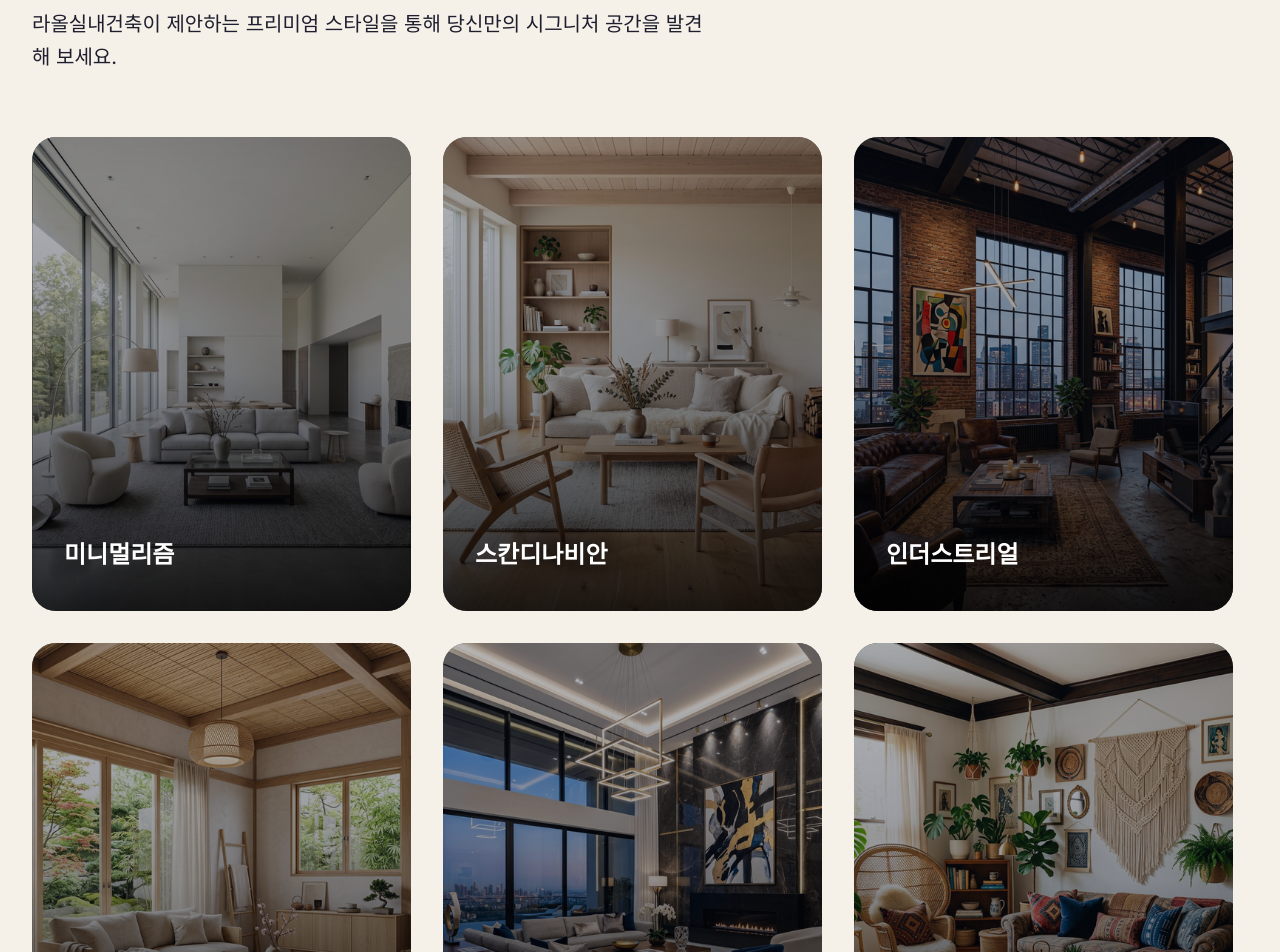
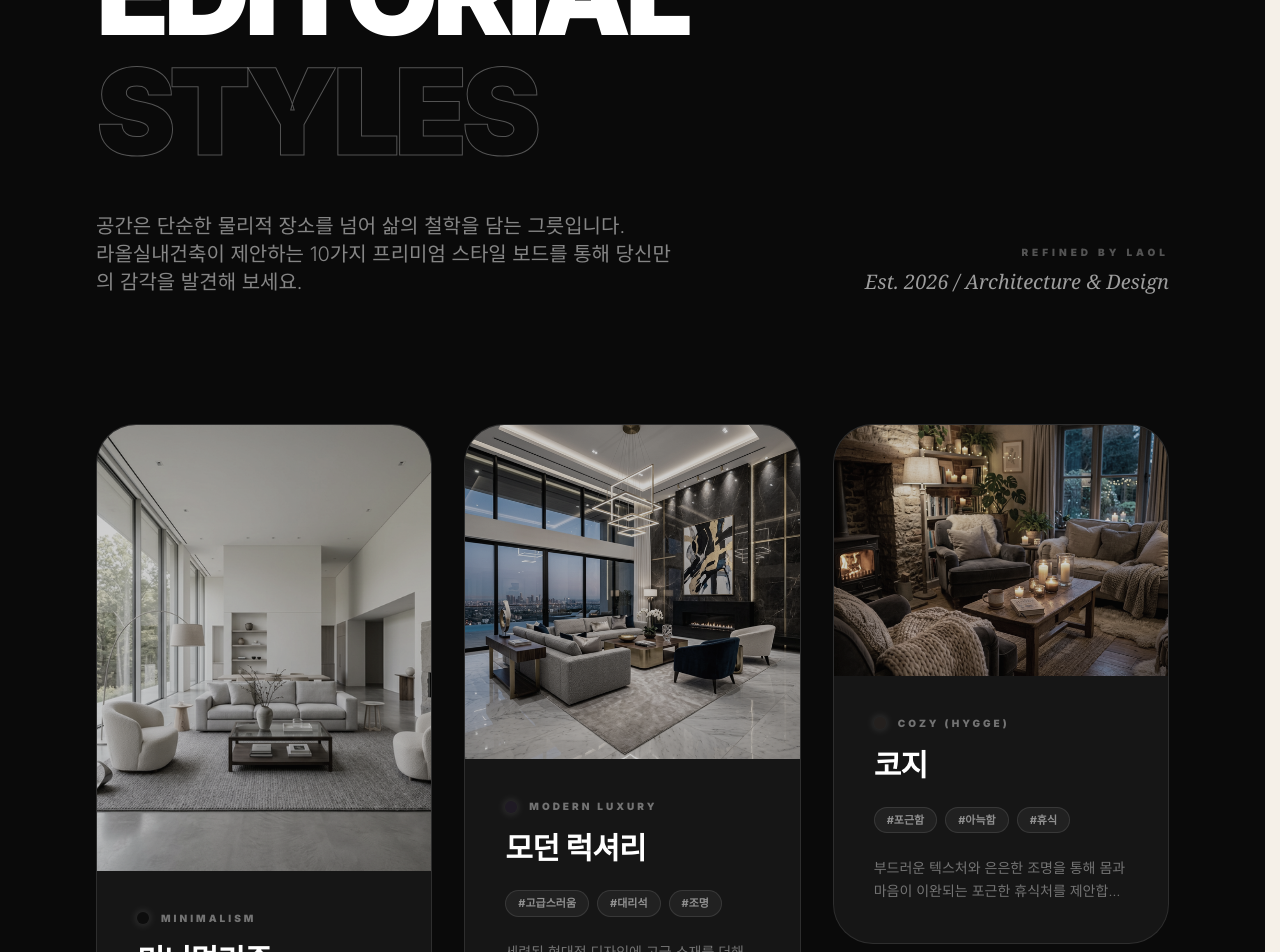
Before and after one commit to namooda7-gif/-_-, a Next.js app: page /styles in a window 1280 px wide. Shown: the part 240-1192 px from the top of the page. Built offline with nearby package versions, Linux system fonts and the light colour scheme.

Commit message:
Refine Style page UX: Immersive Editorial Layout

```diff
--- a/src/app/styles/page.tsx
+++ b/src/app/styles/page.tsx
@@ -1,51 +1,170 @@
+'use client';
+
 import React from 'react';
 import Link from 'next/link';
 import Image from 'next/image';
+import { motion } from 'framer-motion';
 import { interiorStyles } from '@/data/styles';
-import { ArrowRight } from 'lucide-react';
+import { ArrowUpRight } from 'lucide-react';
 
 export default function StylesPage() {
+  const containerVariants = {
+    hidden: { opacity: 0 },
+    visible: {
+      opacity: 1,
+      transition: {
+        staggerChildren: 0.1,
+        delayChildren: 0.2,
+      },
+    },
+  };
+
+  const itemVariants = {
+    hidden: { opacity: 0, y: 30 },
+    visible: {
+      opacity: 1,
+      y: 0,
+      transition: {
+        duration: 0.8,
+        ease: [0.215, 0.61, 0.355, 1],
+      },
+    },
+  };
+
   return (
-    <div className="pt-32 pb-20 px-4 md:px-8 max-w-[1400px] mx-auto min-h-screen font-outfit">
-      <div className="mb-16">
-        <p className="text-accent-pink text-sm tracking-[0.3em] font-bold mb-4">COLLECTIONS</p>
-        <h1 className="text-4xl md:text-6xl font-black text-foreground mb-6">인테리어 스타일</h1>
-        <p className="text-xl text-text-secondary max-w-2xl leading-relaxed">
-          라올실내건축이 제안하는 프리미엄 스타일을 통해 당신만의 시그니처 공간을 발견해 보세요.
-        </p>
+    <main className="pt-32 pb-40 px-6 md:px-12 xl:px-24 max-w-[1800px] mx-auto min-h-screen bg-[#0A0A0A] text-white overflow-hidden">
+      {/* Editorial Header */}
+      <section className="mb-24 md:mb-32 flex flex-col md:flex-row md:items-end justify-between gap-8">
+        <div className="max-w-3xl">
+          <motion.p
+            initial={{ opacity: 0, x: -20 }}
+            animate={{ opacity: 1, x: 0 }}
+            className="text-accent-pink text-xs md:text-sm tracking-[0.5em] font-black uppercase mb-6"
+          >
+            Curated Collections
+          </motion.p>
+          <motion.h1
+            initial={{ opacity: 0, y: 40 }}
+            animate={{ opacity: 1, y: 0 }}
+            transition={{ duration: 1, delay: 0.2 }}
+            className="text-6xl md:text-8xl lg:text-[120px] font-black leading-[0.9] tracking-tighter uppercase mb-10"
+          >
+            Editorial<br />
+            <span className="text-transparent stroke-white" style={{ WebkitTextStroke: "1px rgba(255,255,255,0.3)" }}>Styles</span>
+          </motion.h1>
+          <motion.p
+            initial={{ opacity: 0 }}
+            animate={{ opacity: 1 }}
+            transition={{ delay: 0.6 }}
+            className="text-lg md:text-xl text-white/50 max-w-xl font-light leading-relaxed"
+          >
+            공간은 단순한 물리적 장소를 넘어 삶의 철학을 담는 그릇입니다. <br className="hidden md:block" />
+            라올실내건축이 제안하는 10가지 프리미엄 스타일 보드를 통해 당신만의 감각을 발견해 보세요.
+          </motion.p>
         </div>
 
-      <div className="grid grid-cols-1 md:grid-cols-2 lg:grid-cols-3 gap-8">
-        {interiorStyles.map((style) => (
+        <motion.div
+          initial={{ opacity: 0 }}
+          animate={{ opacity: 1 }}
+          transition={{ delay: 1 }}
+          className="hidden lg:block text-right"
+        >
+          <p className="text-[10px] tracking-[0.4em] text-white/30 uppercase font-black mb-2">Refined by Laol</p>
+          <p className="text-xl font-serif italic text-white/60">Est. 2026 / Architecture & Design</p>
+        </motion.div>
+      </section>
+
+      {/* Masonry-style Staggered Grid */}
+      <motion.div
+        variants={containerVariants}
+        initial="hidden"
+        whileInView="visible"
+        viewport={{ once: true }}
+        className="columns-1 md:columns-2 lg:columns-3 gap-8 space-y-8"
+      >
+        {interiorStyles.map((style, index) => (
+          <motion.div
+            key={style.slug}
+            variants={itemVariants}
+            className="break-inside-avoid"
+          >
             <Link
-            key={style.slug}
               href={`/styles/${style.slug}`}
+              className="group block relative overflow-hidden rounded-[40px] bg-white/5 border border-white/10 transition-all duration-700 hover:border-white/30"
             >
-            <div className="group relative aspect-[4/5] overflow-hidden rounded-3xl bg-slate-900 cursor-pointer">
+              {/* Image Container with variable aspect ratios for Masonry feel */}
+              <div className={`relative overflow-hidden ${
+                index % 3 === 0 ? 'aspect-[3/4]' :
+                index % 3 === 1 ? 'aspect-square' :
+                'aspect-[4/3]'
+              }`}>
                 <Image
                   src={style.previewImage}
                   alt={style.nameEn}
                   fill
-                className="object-cover transition-transform duration-700 group-hover:scale-110 opacity-70 group-hover:opacity-100"
+                  sizes="(max-w-768px) 100vw, (max-w-1200px) 50vw, 33vw"
+                  className="object-cover transition-transform duration-1000 group-hover:scale-110 opacity-80 group-hover:opacity-100 grayscale-[50%] group-hover:grayscale-0"
                 />
-              <div className="absolute inset-0 bg-gradient-to-t from-black/80 via-black/20 to-transparent p-8 flex flex-col justify-end">
-                <p className="text-accent-pink text-xs tracking-widest font-bold mb-2 opacity-0 group-hover:opacity-100 transition-opacity translate-y-4 group-hover:translate-y-0 duration-500">
-                  {style.nameEn.toUpperCase()}
-                </p>
-                <div className="flex items-center justify-between">
-                  <h3 className="text-2xl font-bold text-white mb-2">{style.nameKo}</h3>
-                  <div className="w-10 h-10 rounded-full bg-white/10 backdrop-blur-md flex items-center justify-center -translate-x-4 opacity-0 group-hover:translate-x-0 group-hover:opacity-100 transition-all duration-500">
-                    <ArrowRight className="w-5 h-5 text-white" />
+
+                {/* Overlay on hover */}
+                <div className="absolute inset-0 bg-black/40 opacity-0 group-hover:opacity-100 transition-opacity duration-500" />
+
+                {/* Arrow Icon */}
+                <div className="absolute top-8 right-8 w-12 h-12 rounded-full bg-white text-black flex items-center justify-center translate-y-4 opacity-0 group-hover:translate-y-0 group-hover:opacity-100 transition-all duration-500">
+                  <ArrowUpRight className="w-6 h-6" />
                 </div>
               </div>
-                <p className="text-sm text-white/70 line-clamp-2 max-h-0 group-hover:max-h-20 transition-all duration-500 overflow-hidden">
+
+              {/* Card Footer */}
+              <div className="p-8 md:p-10">
+                <div className="flex items-center gap-3 mb-4">
+                  <div
+                    className="w-3 h-3 rounded-full shadow-[0_0_10px_rgba(255,255,255,0.2)]"
+                    style={{ backgroundColor: style.bgColor }}
+                  />
+                  <span className="text-[10px] tracking-[0.3em] font-black uppercase text-white/40">
+                    {style.nameEn}
+                  </span>
+                </div>
+
+                <h3 className="text-3xl font-bold text-white mb-6 tracking-tight">
+                  {style.nameKo}
+                </h3>
+
+                <div className="flex flex-wrap gap-2 mb-6">
+                  {style.keywords.map((kw, i) => (
+                    <span key={i} className="text-[11px] font-bold px-3 py-1 bg-white/5 border border-white/10 rounded-full text-white/50 group-hover:text-white/80 transition-colors">
+                      #{kw}
+                    </span>
+                  ))}
+                </div>
+
+                <p className="text-white/40 text-sm leading-relaxed font-light line-clamp-2 group-hover:text-white/60 transition-colors">
                   {style.description}
                 </p>
               </div>
+            </Link>
+          </motion.div>
+        ))}
+      </motion.div>
+
+      {/* Footer Decoration */}
+      <motion.div
+        initial={{ opacity: 0 }}
+        whileInView={{ opacity: 1 }}
+        className="mt-40 pt-20 border-t border-white/5 flex flex-col md:flex-row items-center justify-between gap-10"
+      >
+        <div className="text-center md:text-left">
+          <p className="text-4xl md:text-6xl font-black uppercase text-white/10 leading-none">Perspective</p>
+          <p className="text-4xl md:text-6xl font-black uppercase text-white/10 leading-none mt-2">Reimagined</p>
         </div>
+        <Link
+          href="/contact"
+          className="px-10 py-5 bg-white text-black rounded-full font-black uppercase tracking-widest text-sm hover:bg-accent-pink hover:text-white transition-all duration-500 hover:scale-105 shadow-[0_20px_40px_rgba(255,255,255,0.1)]"
+        >
+          Inquire Now
         </Link>
-        ))}
-      </div>
-    </div>
+      </motion.div>
+    </main>
   );
 }
```
Lines whose indentation alone changed are shown as unchanged.
